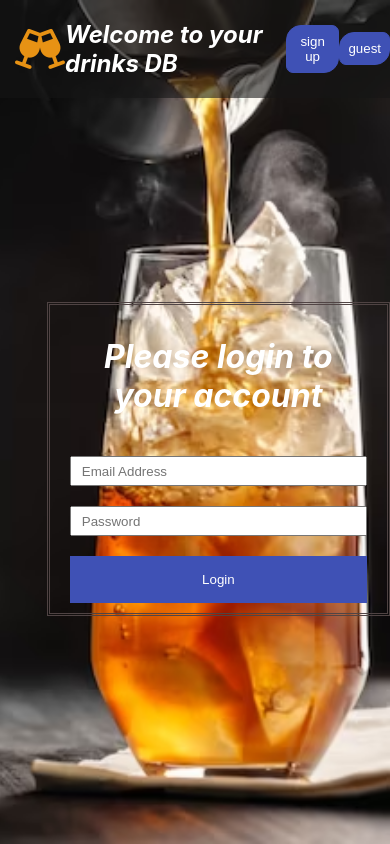
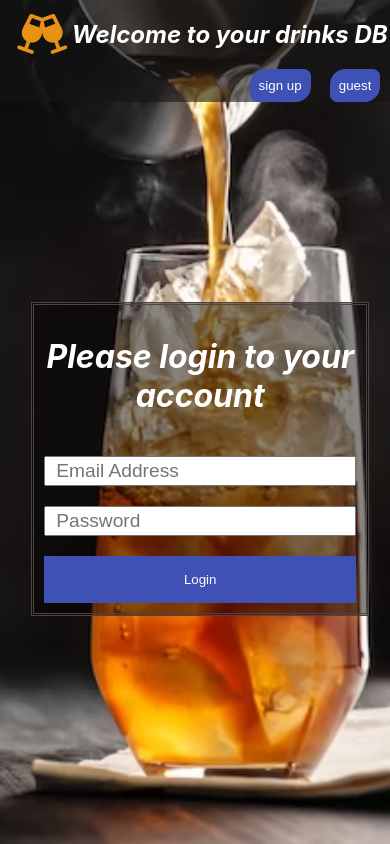
Before and after one commit to kadjialan/frontedDB, a React (Create React App) app: page / in a window 390 px wide. Built offline with nearby package versions, Linux system fonts and the light colour scheme.

Commit message:
responsive design

```diff
--- a/src/pages/Login/Login.css
+++ b/src/pages/Login/Login.css
@@ -2,6 +2,7 @@
   background-color: rgb(22 21 21 / 58%);
   width: 100%;
   display: flex;
+  flex-wrap: wrap;
   align-items: center;
   justify-content: space-between;
 }
--- a/src/pages/Register/Register.css
+++ b/src/pages/Register/Register.css
@@ -32,10 +32,10 @@
 }
 
 .register form {
-  max-width: 350px;
+  width: 35vw;
   display: flex;
   flex-direction: column;
-  border-color:#504444fc;
+  border-color: #504444fc;
   border-style: double;
   gap: 20px;
   margin: auto;
@@ -46,6 +46,7 @@
 .register input {
   height: 30px;
   padding: 5px 10px;
+  font-size: larger;
   box-sizing: border-box;
 }
 
@@ -72,3 +73,24 @@
   padding: 5px;
   border-radius: 10px 7px;
 }
+
+@media screen and (max-width: 425px) {
+  .register form {
+    width: 80vw;
+    padding: 10px;
+    background-color: #04040478;
+  }
+
+  .form {
+    left: 8%;
+  }
+
+  .home__content {
+    padding-left: 8%;
+  }
+
+  nav {
+    justify-content: end;
+  }
+
+}
```
